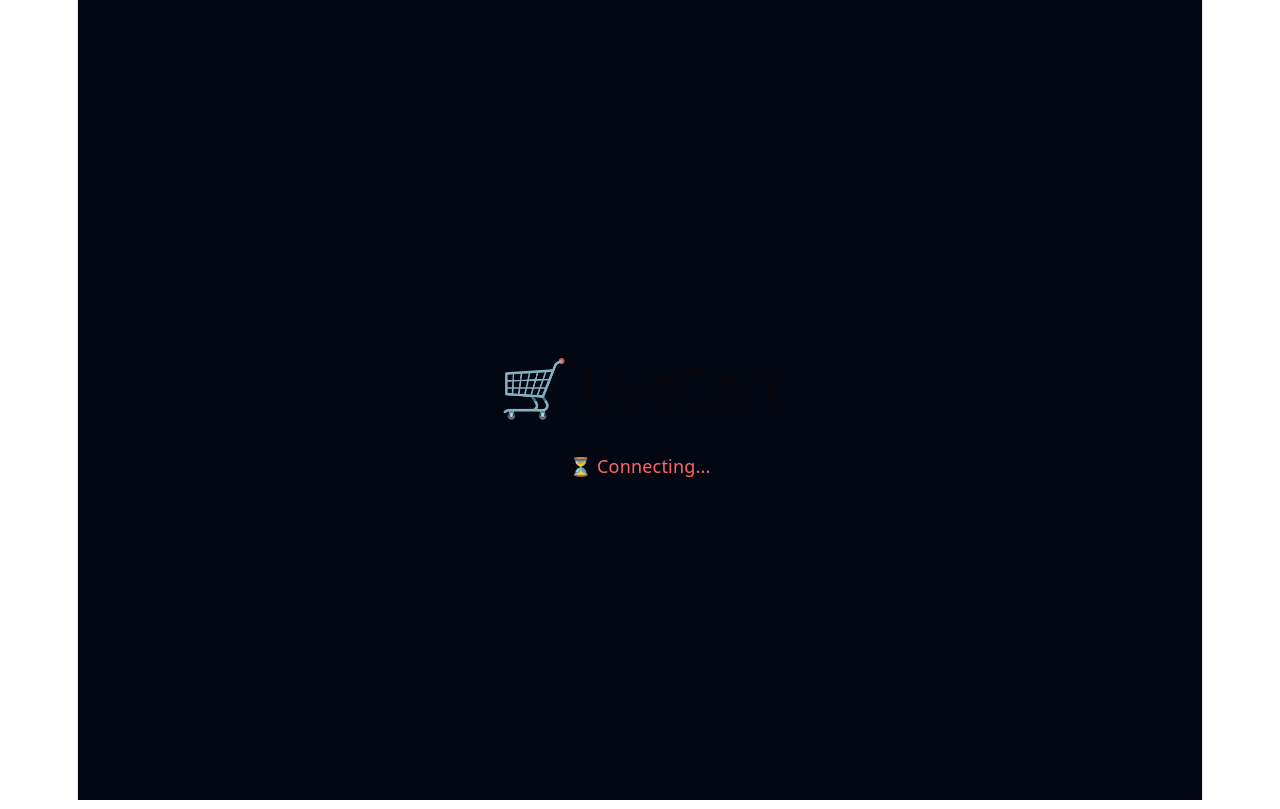
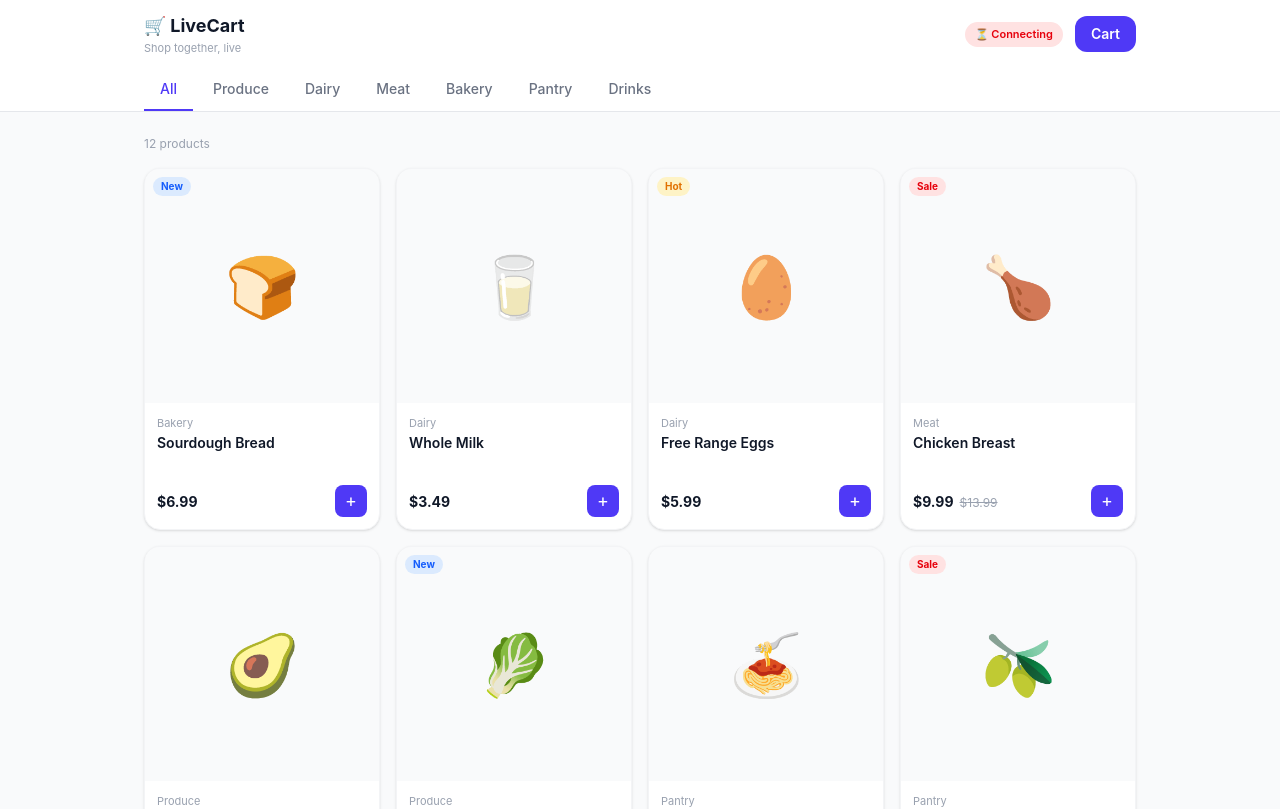
Before and after one commit to terrence-celestine/LiveCart, a React (Vite) app in the folder client/: page / in a window 1280 px wide. Shown: the top 809 px of the page. Built offline with nearby package versions, Linux system fonts and the light colour scheme; no server answers.

Commit message:
feat: product grid with category tabs, badges, wishlist, and cart state

```diff
--- a/client/src/App.tsx
+++ b/client/src/App.tsx
@@ -1,29 +1,102 @@
 import { useEffect, useState } from 'react'
 import { io } from 'socket.io-client'
+import type { Product, CartItem } from './types'
+import { products } from './data/products'
+import ProductCard from './components/ProductCard'
 
 const socket = io('http://localhost:3001')
 
+const CATEGORIES = ['All', 'Produce', 'Dairy', 'Meat', 'Bakery', 'Pantry', 'Drinks']
+
 function App() {
   const [connected, setConnected] = useState(false)
+  const [cart, setCart] = useState<CartItem[]>([])
+  const [activeCategory, setActiveCategory] = useState('All')
 
   useEffect(() => {
     socket.on('connect', () => setConnected(true))
     socket.on('disconnect', () => setConnected(false))
-
-    return () => {
-      socket.off('connect')
-      socket.off('disconnect')
-    }
+    return () => { socket.off('connect'); socket.off('disconnect') }
   }, [])
 
+  function handleAddToCart(product: Product) {
+    setCart(prev => {
+      const existing = prev.find(i => i.product.id === product.id)
+      if (existing) {
+        return prev.map(i =>
+          i.product.id === product.id ? { ...i, quantity: i.quantity + 1 } : i
+        )
+      }
+      return [...prev, { product, quantity: 1, addedBy: 'You' }]
+    })
+  }
+
+  const filtered = activeCategory === 'All'
+    ? products
+    : products.filter(p => p.category === activeCategory)
+
+  const totalItems = cart.reduce((sum, i) => sum + i.quantity, 0)
+
   return (
-    <div className="min-h-screen bg-gray-950 text-white flex items-center justify-center">
-      <div className="text-center">
-        <h1 className="text-3xl font-bold mb-4">🛒 LiveCart</h1>
-        <p className={connected ? 'text-green-400' : 'text-red-400'}>
-          {connected ? '⚡ Connected to server' : '⏳ Connecting...'}
-        </p>
-      </div>
+    <div className="min-h-screen bg-gray-50">
+
+      {/* Header */}
+      <header className="bg-white border-b border-gray-200 sticky top-0 z-10">
+        <div className="max-w-5xl mx-auto px-4 py-3 flex items-center justify-between">
+          <div>
+            <h1 className="text-lg font-bold text-gray-900">🛒 LiveCart</h1>
+            <p className="text-[11px] text-gray-400">Shop together, live</p>
+          </div>
+          <div className="flex items-center gap-3">
+            <span className={`text-[11px] font-semibold px-2.5 py-1 rounded-full ${
+              connected ? 'bg-green-100 text-green-700' : 'bg-red-100 text-red-600'
+            }`}>
+              {connected ? '⚡ Live' : '⏳ Connecting'}
+            </span>
+            <button className="relative bg-indigo-600 text-white px-4 py-2 rounded-xl text-sm font-semibold">
+              Cart
+              {totalItems > 0 && (
+                <span className="absolute -top-1.5 -right-1.5 bg-red-500 text-white text-[10px] w-5 h-5 rounded-full flex items-center justify-center font-bold">
+                  {totalItems}
+                </span>
+              )}
+            </button>
+          </div>
+        </div>
+
+        {/* Category tabs */}
+        <div className="max-w-5xl mx-auto px-4 flex gap-1 overflow-x-auto pb-0 scrollbar-hide">
+          {CATEGORIES.map(cat => (
+            <button
+              key={cat}
+              onClick={() => setActiveCategory(cat)}
+              className={`whitespace-nowrap px-4 py-2.5 text-sm font-medium border-b-2 transition-colors ${
+                activeCategory === cat
+                  ? 'border-indigo-600 text-indigo-600'
+                  : 'border-transparent text-gray-500 hover:text-gray-800'
+              }`}
+            >
+              {cat}
+            </button>
+          ))}
+        </div>
+      </header>
+
+      {/* Grid */}
+      <main className="max-w-5xl mx-auto px-4 py-6">
+        <p className="text-xs text-gray-400 mb-4">{filtered.length} products</p>
+        <div className="grid grid-cols-2 sm:grid-cols-3 md:grid-cols-4 gap-4">
+          {filtered.map(product => (
+            <ProductCard
+              key={product.id}
+              product={product}
+              cartItems={cart}
+              onAdd={handleAddToCart}
+            />
+          ))}
+        </div>
+      </main>
+
     </div>
   )
 }
--- /dev/null
+++ b/client/src/components/ProductCard.tsx
@@ -0,0 +1,72 @@
+import { useState } from 'react'
+import { Heart } from 'lucide-react'
+import type { Product, CartItem } from '../types'
+
+interface Props {
+  product: Product
+  cartItems: CartItem[]
+  onAdd: (product: Product) => void
+}
+
+export default function ProductCard({ product, cartItems, onAdd }: Props) {
+  const [wishlisted, setWishlisted] = useState(false)
+  const inCart = cartItems.find(i => i.product.id === product.id)
+
+  return (
+    <div className="bg-white rounded-2xl border border-gray-100 shadow-sm hover:shadow-md transition-shadow overflow-hidden group">
+      {/* Image area */}
+      <div className="relative bg-gray-50 aspect-square flex items-center justify-content-center">
+        {product.badge && (
+          <span className={`absolute top-2 left-2 text-[10px] font-bold px-2 py-0.5 rounded-full z-10 ${
+            product.badge === 'Sale' ? 'bg-red-100 text-red-600' :
+            product.badge === 'New'  ? 'bg-blue-100 text-blue-600' :
+            'bg-amber-100 text-amber-600'
+          }`}>
+            {product.badge}
+          </span>
+        )}
+        <button
+          onClick={() => setWishlisted(w => !w)}
+          className="absolute top-2 right-2 z-10 w-7 h-7 bg-white rounded-full shadow flex items-center justify-center opacity-0 group-hover:opacity-100 transition-opacity"
+        >
+          <Heart
+            size={14}
+            className={wishlisted ? 'fill-red-500 text-red-500' : 'text-gray-400'}
+          />
+        </button>
+        <div className="text-6xl w-full h-full flex items-center justify-center py-6">
+          {product.image}
+        </div>
+      </div>
+
+      {/* Info */}
+      <div className="p-3">
+        <p className="text-[11px] text-gray-400 mb-0.5">{product.category}</p>
+        <p className="text-sm font-semibold text-gray-900 leading-snug line-clamp-2 min-h-[2.5rem]">
+          {product.name}
+        </p>
+
+        <div className="flex items-center justify-between mt-3">
+          <div>
+            <span className="font-bold text-gray-900 text-sm">${product.price.toFixed(2)}</span>
+            {product.originalPrice && (
+              <span className="text-xs text-gray-400 line-through ml-1.5">
+                ${product.originalPrice.toFixed(2)}
+              </span>
+            )}
+          </div>
+          <button
+            onClick={() => onAdd(product)}
+            className={`w-8 h-8 rounded-lg flex items-center justify-center text-lg transition-colors ${
+              inCart
+                ? 'bg-indigo-100 text-indigo-600'
+                : 'bg-indigo-600 hover:bg-indigo-700 text-white'
+            }`}
+          >
+            {inCart ? '✓' : '+'}
+          </button>
+        </div>
+      </div>
+    </div>
+  )
+}
--- /dev/null
+++ b/client/src/data/products.ts
@@ -0,0 +1,16 @@
+import type { Product } from '../types'
+
+export const products: Product[] = [
+  { id: '1',  name: 'Sourdough Bread',    price: 6.99,  image: '🍞', category: 'Bakery',   badge: 'New' },
+  { id: '2',  name: 'Whole Milk',         price: 3.49,  image: '🥛', category: 'Dairy' },
+  { id: '3',  name: 'Free Range Eggs',    price: 5.99,  image: '🥚', category: 'Dairy',    badge: 'Hot' },
+  { id: '4',  name: 'Chicken Breast',     price: 9.99,  originalPrice: 13.99, image: '🍗', category: 'Meat', badge: 'Sale' },
+  { id: '5',  name: 'Avocados (3pk)',     price: 4.49,  image: '🥑', category: 'Produce' },
+  { id: '6',  name: 'Baby Spinach',       price: 3.99,  image: '🥬', category: 'Produce',  badge: 'New' },
+  { id: '7',  name: 'Pasta',              price: 2.49,  image: '🍝', category: 'Pantry' },
+  { id: '8',  name: 'Olive Oil',          price: 8.99,  originalPrice: 11.99, image: '🫒', category: 'Pantry', badge: 'Sale' },
+  { id: '9',  name: 'Orange Juice',       price: 4.99,  image: '🍊', category: 'Drinks' },
+  { id: '10', name: 'Greek Yogurt',       price: 5.49,  image: '🫙', category: 'Dairy' },
+  { id: '11', name: 'Salmon Fillet',      price: 12.99, originalPrice: 16.99, image: '🐟', category: 'Meat', badge: 'Sale' },
+  { id: '12', name: 'Bananas',            price: 1.99,  image: '🍌', category: 'Produce',  badge: 'Hot' },
+]
--- a/client/src/index.css
+++ b/client/src/index.css
@@ -1,113 +1 @@
 @import "tailwindcss";
-
-:root {
-  --text: #6b6375;
-  --text-h: #08060d;
-  --bg: #fff;
-  --border: #e5e4e7;
-  --code-bg: #f4f3ec;
-  --accent: #aa3bff;
-  --accent-bg: rgba(170, 59, 255, 0.1);
-  --accent-border: rgba(170, 59, 255, 0.5);
-  --social-bg: rgba(244, 243, 236, 0.5);
-  --shadow:
-    rgba(0, 0, 0, 0.1) 0 10px 15px -3px, rgba(0, 0, 0, 0.05) 0 4px 6px -2px;
-
-  --sans: system-ui, 'Segoe UI', Roboto, sans-serif;
-  --heading: system-ui, 'Segoe UI', Roboto, sans-serif;
-  --mono: ui-monospace, Consolas, monospace;
-
-  font: 18px/145% var(--sans);
-  letter-spacing: 0.18px;
-  color-scheme: light dark;
-  color: var(--text);
-  background: var(--bg);
-  font-synthesis: none;
-  text-rendering: optimizeLegibility;
-  -webkit-font-smoothing: antialiased;
-  -moz-osx-font-smoothing: grayscale;
-
-  @media (max-width: 1024px) {
-    font-size: 16px;
-  }
-}
-
-@media (prefers-color-scheme: dark) {
-  :root {
-    --text: #9ca3af;
-    --text-h: #f3f4f6;
-    --bg: #16171d;
-    --border: #2e303a;
-    --code-bg: #1f2028;
-    --accent: #c084fc;
-    --accent-bg: rgba(192, 132, 252, 0.15);
-    --accent-border: rgba(192, 132, 252, 0.5);
-    --social-bg: rgba(47, 48, 58, 0.5);
-    --shadow:
-      rgba(0, 0, 0, 0.4) 0 10px 15px -3px, rgba(0, 0, 0, 0.25) 0 4px 6px -2px;
-  }
-
-  #social .button-icon {
-    filter: invert(1) brightness(2);
-  }
-}
-
-#root {
-  width: 1126px;
-  max-width: 100%;
-  margin: 0 auto;
-  text-align: center;
-  border-inline: 1px solid var(--border);
-  min-height: 100svh;
-  display: flex;
-  flex-direction: column;
-  box-sizing: border-box;
-}
-
-body {
-  margin: 0;
-}
-
-h1,
-h2 {
-  font-family: var(--heading);
-  font-weight: 500;
-  color: var(--text-h);
-}
-
-h1 {
-  font-size: 56px;
-  letter-spacing: -1.68px;
-  margin: 32px 0;
-  @media (max-width: 1024px) {
-    font-size: 36px;
-    margin: 20px 0;
-  }
-}
-h2 {
-  font-size: 24px;
-  line-height: 118%;
-  letter-spacing: -0.24px;
-  margin: 0 0 8px;
-  @media (max-width: 1024px) {
-    font-size: 20px;
-  }
-}
-p {
-  margin: 0;
-}
-
-code,
-.counter {
-  font-family: var(--mono);
-  display: inline-flex;
-  border-radius: 4px;
-  color: var(--text-h);
-}
-
-code {
-  font-size: 15px;
-  line-height: 135%;
-  padding: 4px 8px;
-  background: var(--code-bg);
-}
--- /dev/null
+++ b/client/src/types.ts
@@ -0,0 +1,15 @@
+export interface Product {
+    id: string
+    name: string
+    price: number
+    originalPrice?: number
+    image: string
+    category: string
+    badge?: 'Sale' | 'New' | 'Hot'
+  }
+
+  export interface CartItem {
+    product: Product
+    quantity: number
+    addedBy: string
+  }
```
